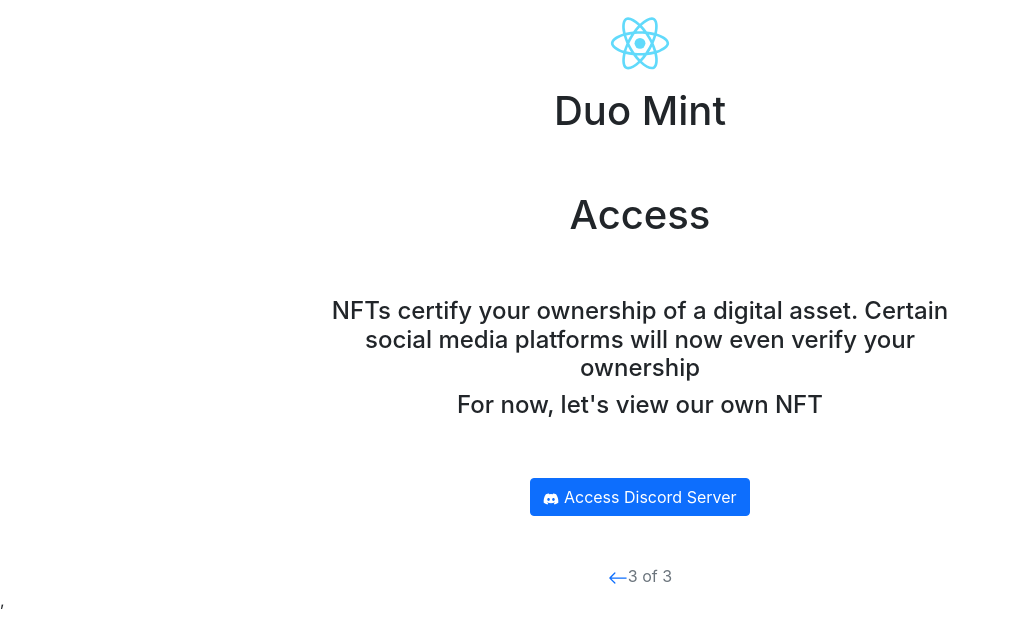
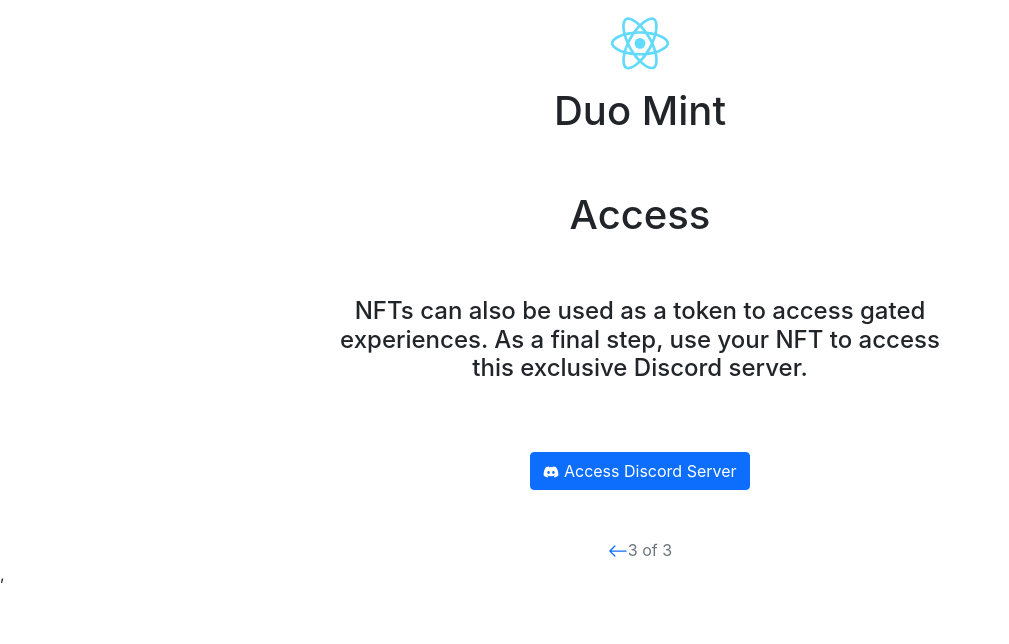
Before and after one commit to anuark/duomint, a React (Create React App) app in the folder frontend/: page /explore-access in a window 1280 px wide. Shown: the top 644 px of the page, without its empty margins (0-1009 px from the left). Built offline with nearby package versions, Linux system fonts and the light colour scheme.

Commit message:
Update ExploreAccess.js

```diff
--- a/frontend/src/views/Explore/ExploreAccess.js
+++ b/frontend/src/views/Explore/ExploreAccess.js
@@ -16,8 +16,7 @@
                 <Col xs="8" className="text-center">
                     <h1 className="mt-5">Access</h1>
                     <div style={{padding: '50px', minHeight: '205px'}}>
-                      <h4>NFTs certify your ownership of a digital asset. Certain social media platforms will now even verify your ownership</h4>
-                      <h4>For now, let's view our own NFT</h4>
+                      <h4>NFTs can also be used as a token to access gated experiences. As a final step, use your NFT to access this exclusive Discord server.</h4>
                     </div>
                 </Col>
                 <Col></Col>
@@ -25,7 +24,7 @@
             <Row>
                 <Col></Col>
                 <Col className="text-center">
-                    <Button variant="primary" href="/explore-ownership"><FaDiscord/> Access Discord Server</Button>
+                    <Button variant="primary" href="https://discord.gg/mP8vKKcF" target="_blank"><FaDiscord/> Access Discord Server</Button>
                 </Col>
                 <Col></Col>
             </Row>
```
